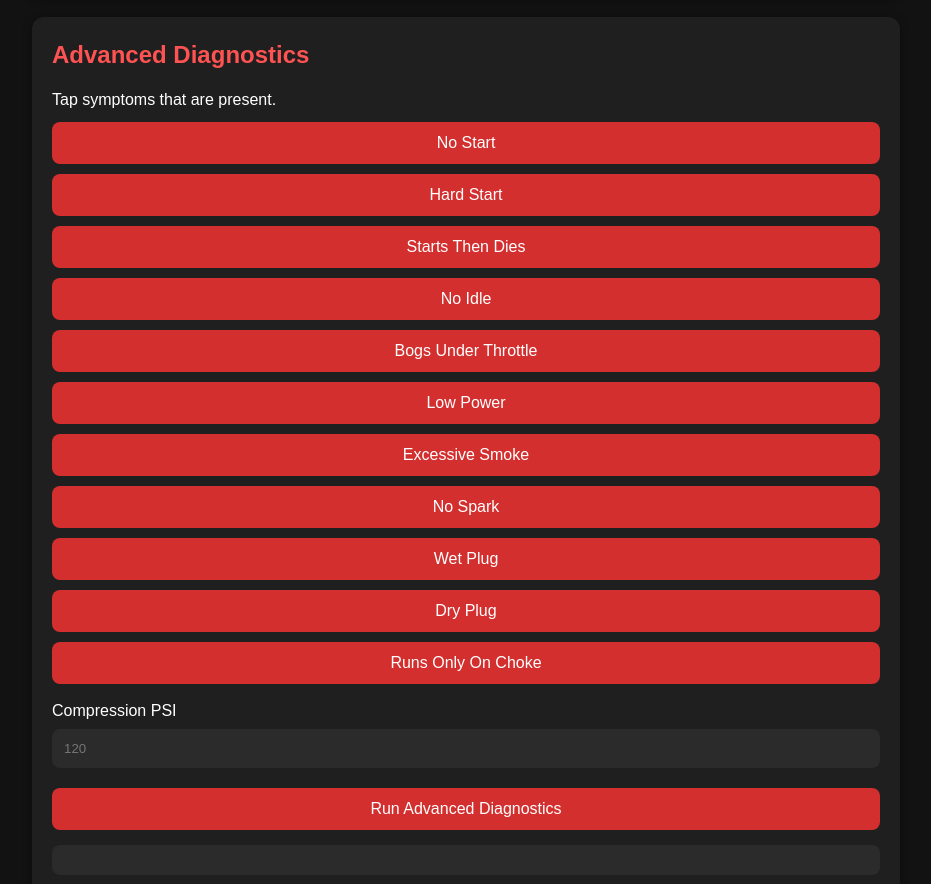
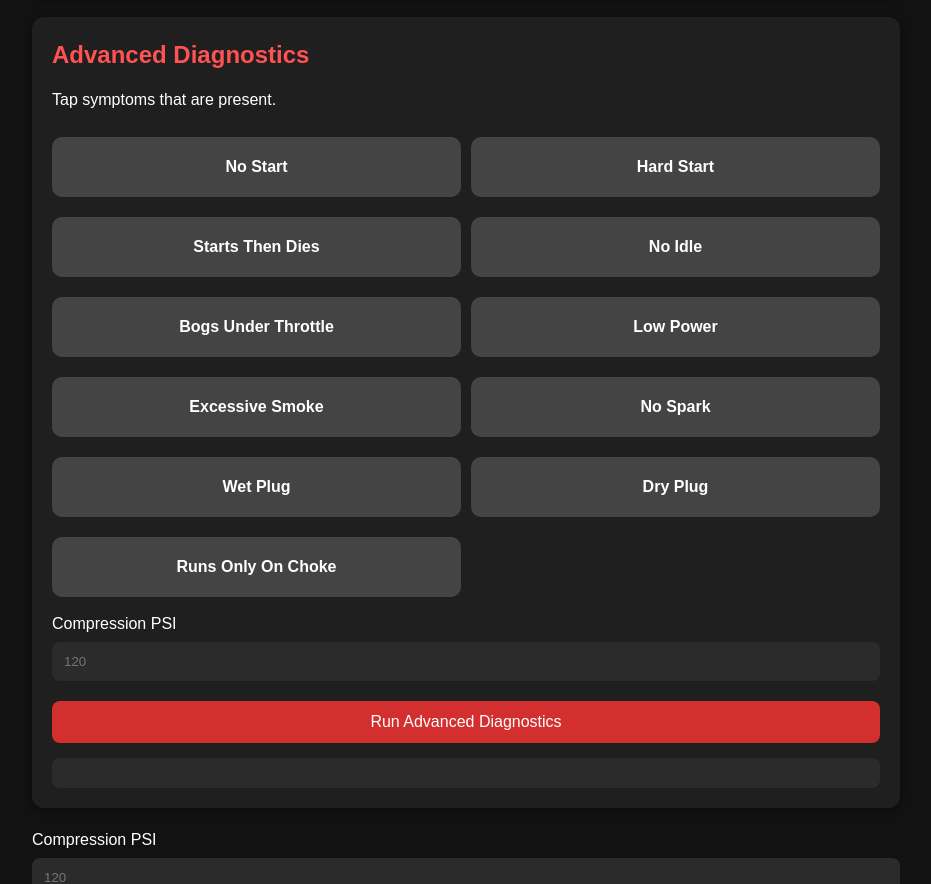
Before and after one commit to heavyproclean-droid/2stroke-tech-assistant, a plain HTML site: page index.html in a window 1280 px wide. Shown: the part 587-1471 px from the top of the page, without its empty margins (174-1105 px from the left). Drawn offline with Linux system fonts and the light colour scheme.

Commit message:
Add symptom grid and tile styles
Added styles for symptom grid and tiles.

```diff
--- a/css/style.css
+++ b/css/style.css
@@ -284,3 +284,27 @@ button:disabled {
 .one-hand-mode button {
   margin-bottom: 15px;
 }
+.symptom-grid {
+  display: grid;
+  grid-template-columns: 1fr 1fr;
+  gap: 10px;
+  margin: 15px 0;
+}
+
+.symptom-tile {
+  min-height: 60px;
+  border: none;
+  border-radius: 10px;
+  background: #444;
+  color: white;
+  font-weight: bold;
+  cursor: pointer;
+}
+
+.symptom-tile.active {
+  background: #2e7d32;
+}
+
+.symptom-tile.negative {
+  background: #c62828;
+}
```
